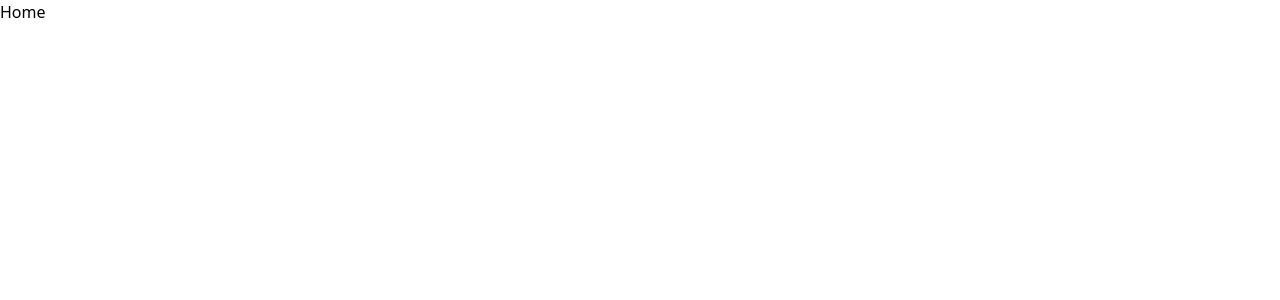
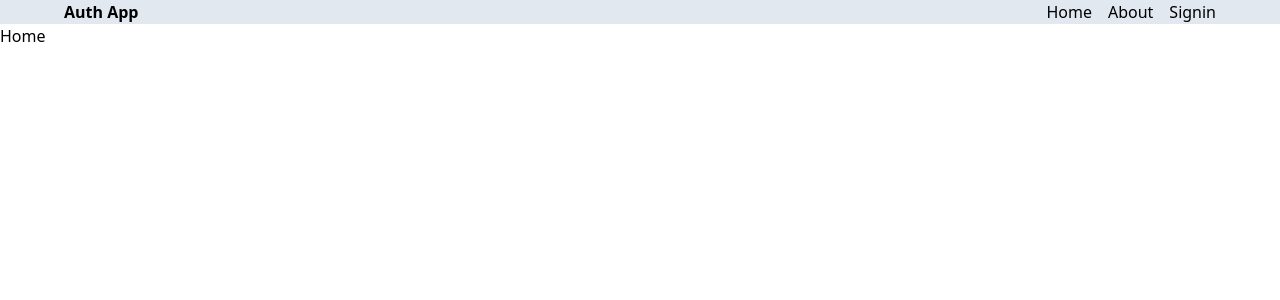
Before and after one commit to Naveen-gn/MERN-Authentication-App, a React (Vite) app in the folder client/: page / in a window 1280 px wide. Shown: the top 300 px of the page. Built offline with nearby package versions, Linux system fonts and the light colour scheme.

Commit message:
Create header component

```diff
--- a/client/src/App.jsx
+++ b/client/src/App.jsx
@@ -5,10 +5,12 @@
 import Profile from './Pages/Profile';
 import Signin from './Pages/Signin';
 import Signup from './Pages/Signup';
+import Header from './Components/Header';
 
 export default function App() {
   return (
   <BrowserRouter>
+  <Header/>
   <Routes>
     <Route path="/" element={<Home />} />
     <Route path="/about" element={<About />} />
--- /dev/null
+++ b/client/src/Components/Header.jsx
@@ -0,0 +1,24 @@
+import React from 'react'
+import { Link } from 'react-router-dom';
+
+export default function Header() {
+  return (
+    <div className='bg-slate-200'>
+        <div className="flex justify-between max-w-6xl items-center  mx-auto ">
+            <h1 className='font-bold'>Auth App</h1>
+            <ul className='flex gap-4'>
+                <Link to='/'>
+                    <li>Home</li>
+                </Link>
+                <Link to='/about'>
+                    <li>About</li>
+                </Link>
+                <Link to='/signin'>
+                    <li>Signin</li>
+                </Link>
+
+            </ul>
+        </div>
+    </div>
+  )
+}
```
